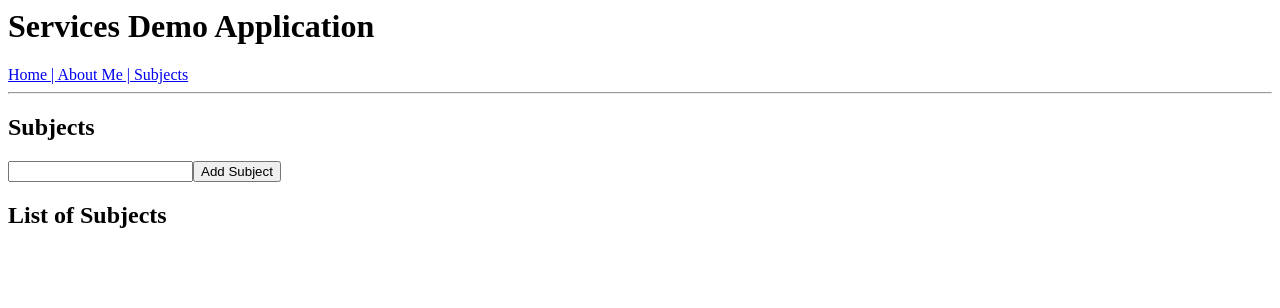
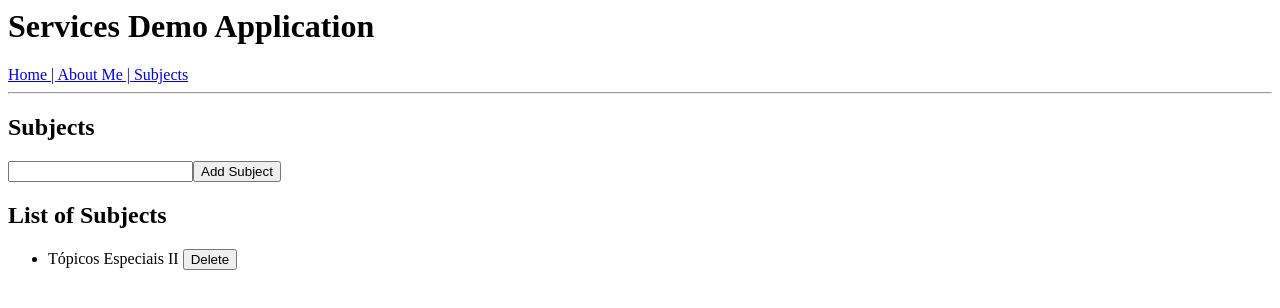
Before and after one commit to thayllaa/ServicesApplication, an Angular app: page /subjects in a window 1280 px wide. Shown: the top 308 px of the page. Built offline with nearby package versions, Linux system fonts and the light colour scheme.

Commit message:
1 file modified

```diff
--- a/src/app/subjects.service.ts
+++ b/src/app/subjects.service.ts
@@ -6,7 +6,9 @@ interface Subject {
 
 @Injectable()
 export class SubjectsService {
-  list: Array<Subject> = [];
+  list: Array<Subject> = [
+      {title: 'Tópicos Especiais II', day: 'Friday', hour: '7pm-10:30pm'},
+  ];
 
   constructor() {}
 
```
